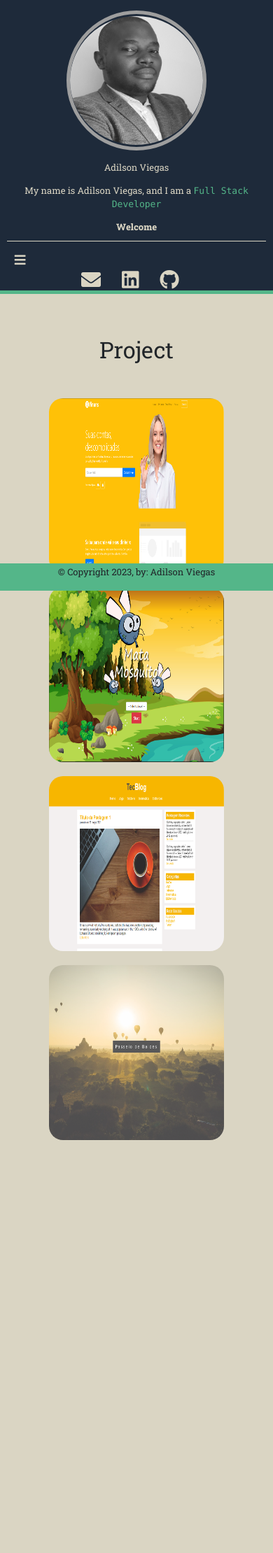
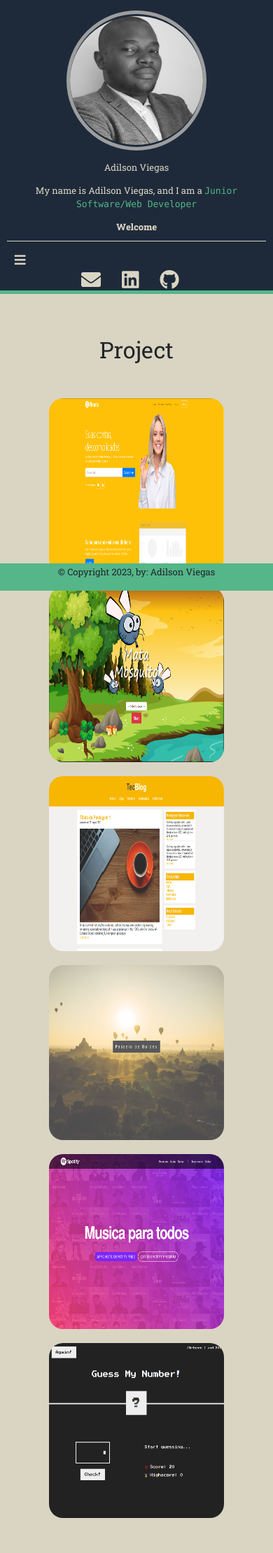
Before and after one commit to ViegasAdilson/adilson, a PHP site: page / in a window 390 px wide. Shown: the whole page at 70% size. Before the commit the page ends 1629 px from the top, so only its background shows below. Run offline with PHP 8.4, Linux system fonts and the light colour scheme; some libraries are stand-ins or nearby versions.

```diff
--- a/css/estilo.css
+++ b/css/estilo.css
@@ -499,26 +491,9 @@ div.div-menu ul.ul-menu li.primeiro a{
     .social-icon p{
         margin-top: 25px;
     }
-    .capa .popup-card{
-        z-index: 2;
-        display: block;
-        position: relative;
-        width: 100%;
-        height: 100%;
-        background: white;
-        border-bottom-left-radius: 5px;
-        border-bottom-right-radius: 5px;
-        margin: 0px 0px;
-
-      }
-      .capa .popup-card .popup-carousel{
-        z-index: 2;
-        justify-content: center;
-        width: 100%;
-        height: 100%;
-        border-bottom: 3px solid var(--aside-color);
-      }
-
+    .main{
+        margin-bottom: 30px;
+    }
 
 
 }
--- a/index.html
+++ b/index.html
@@ -38,7 +38,7 @@
                 Adilson Viegas
             </p>
             <p>
-                My name is Adilson Viegas, and I am a <samp class="highlight">Full Stack Developer</samp>
+                My name is Adilson Viegas, and I am a <samp class="highlight">Junior Software/Web Developer</samp>
             </p>
             <p class="aside-welcome">Welcome</p>
         </div>
@@ -89,6 +89,8 @@
                 <h1>Project</h1>
             </div>
             <div class="container">
+
+                <!-- Financa Flip -->
                 <div class="capa">
                     <div class="front">
                         <img src="./img/finans.PNG" alt="">
@@ -99,6 +101,7 @@
                     </div>
                 </div>
 
+                 <!-- MataMosquito Flip -->
                 <div class="capa">
                     <div class="front">
                         <img src="./img/mataMosquito.PNG" alt="">
@@ -110,6 +113,7 @@
                     </div>
                 </div>
 
+                 <!-- Tec-Blog Flip -->
                 <div class="capa">
                     <div class="front">
                         <img src="./img/tec-blog.PNG" alt="">
@@ -120,6 +124,7 @@
                     </div>
                 </div>
 
+                 <!-- Paralax Flip -->
                 <div class="capa">
                     <div class="front">
                         <img src="./img/paralax.png" alt="">
@@ -129,6 +134,29 @@
                         <a href="https://viegasadilson.github.io/Paralax/" target="_blank"><i class="fas fa-eye"></i></i></a>
                     </div>
                 </div>
+
+                 <!-- Spotify Flip -->
+                 <div class="capa">
+                    <div class="front">
+                        <img src="./img/spotify.png" alt="">
+                    </div>
+                    <div class="back social-icon">
+                        <a href="https://github.com/ViegasAdilson/Spotify" target="_blank"><i class="fab fa-github"></i></a>
+                        <a href="https://viegasadilson.github.io/Spotify/" target="_blank"><i class="fas fa-eye"></i></i></a>
+                    </div>
+                </div>
+
+                <!-- Guess Number Flip -->
+                <div class="capa">
+                    <div class="front">
+                        <img src="./img/guessNumber.png" alt="">
+                    </div>
+                    <div class="back social-icon">
+                        <a href="https://github.com/ViegasAdilson/GuessNumber" target="_blank"><i class="fab fa-github"></i></a>
+                        <a href="https://viegasadilson.github.io/GuessNumber/" target="_blank"><i class="fas fa-eye"></i></i></a>
+                    </div>
+                </div>
+
             </div>
         </div>
     </section>
```
Also changed, not shown: other parts of css/estilo.css (+0 -47 lines), img/guessNumber.png (added), img/spotify.png (added).
